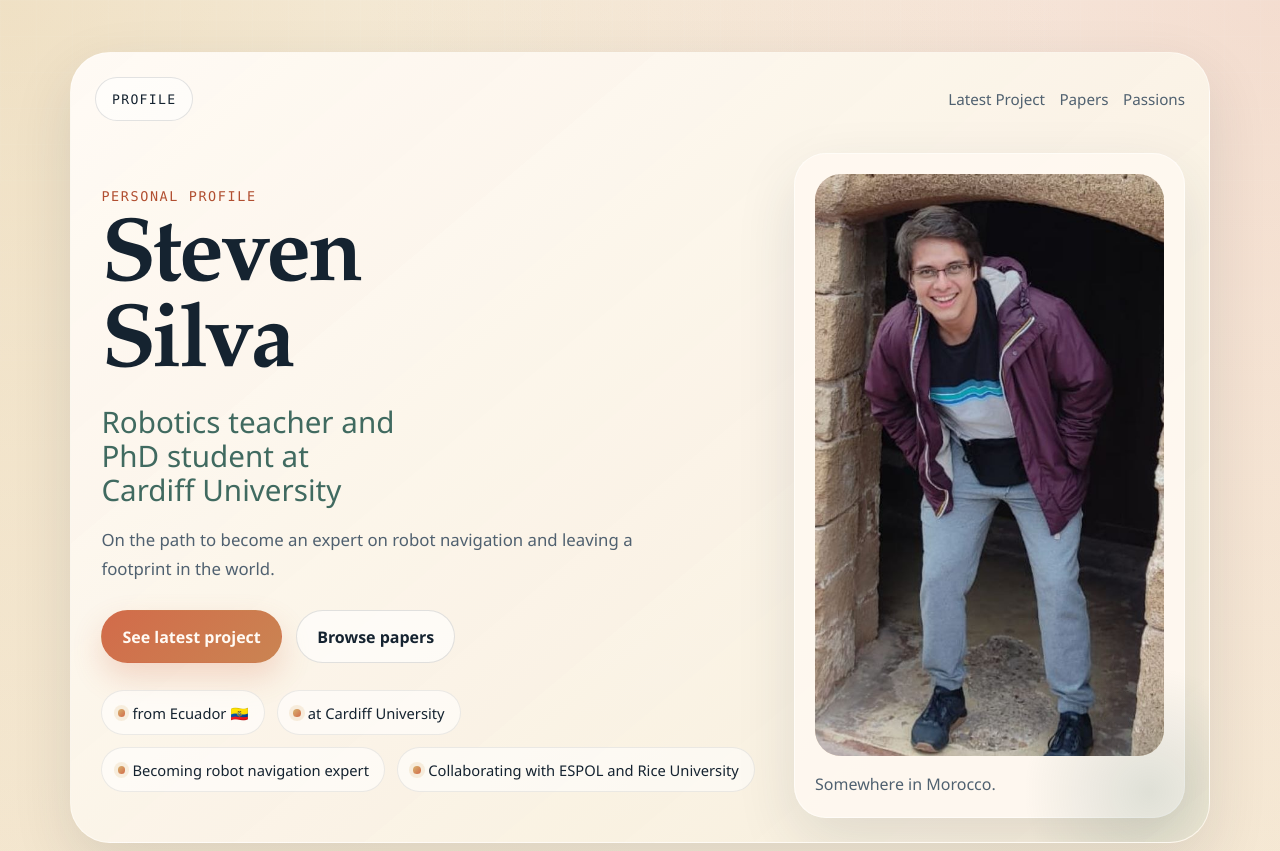
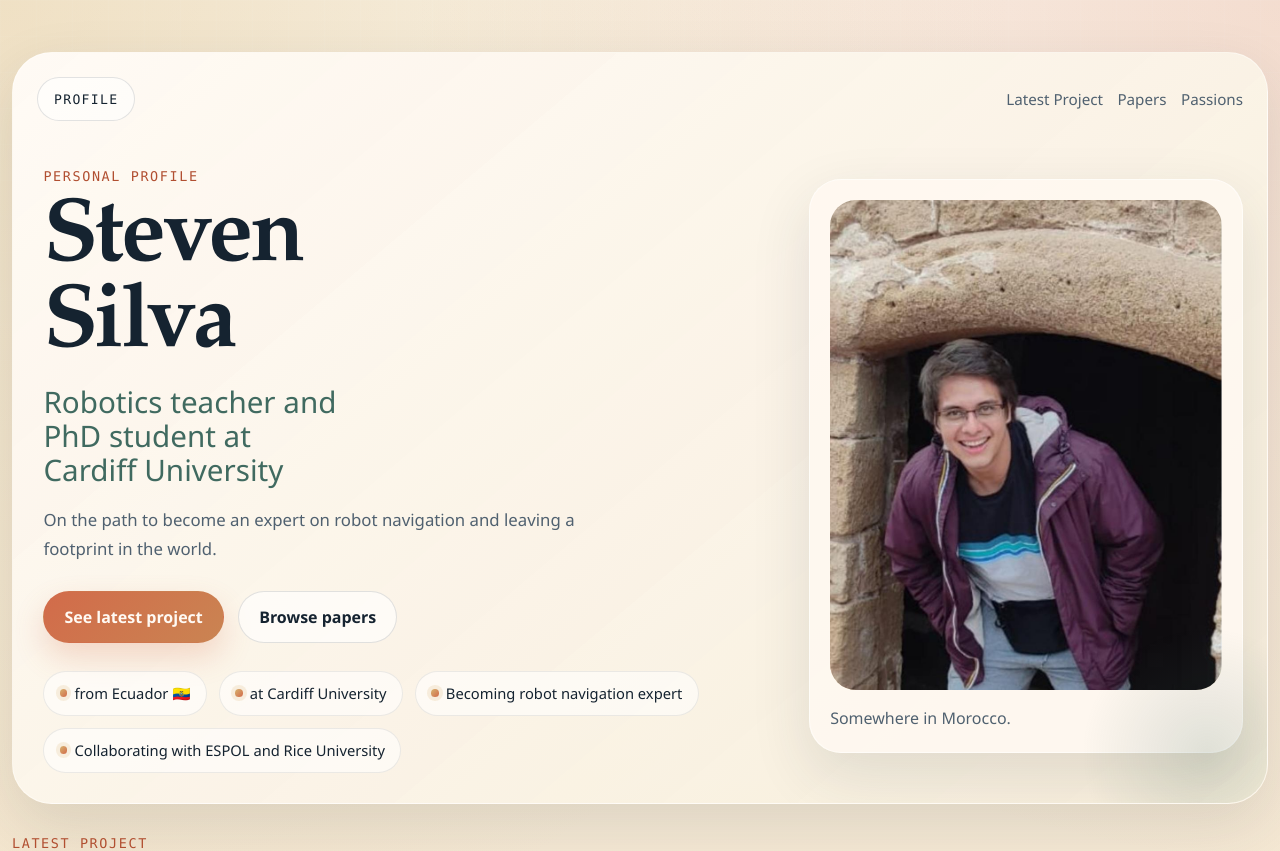
Before and after one commit to sasilva1998/sasilva1998.github.io, a React (Vite) app: page / in a window 1280 px wide. Shown: the top 851 px of the page. Built offline with nearby package versions, Linux system fonts and the light colour scheme.

Commit message:
chore: better pic

```diff
--- a/src/styles.css
+++ b/src/styles.css
@@ -13,7 +13,7 @@
   --radius-lg: 32px;
   --radius-md: 22px;
   --radius-sm: 999px;
-  --content-width: 1140px;
+  --content-width: 1280px;
   --transition: 220ms ease;
 }
 
@@ -68,7 +68,7 @@ code {
 }
 
 .page-shell {
-  width: min(calc(100% - 2rem), var(--content-width));
+  width: min(calc(100% - 1.5rem), var(--content-width));
   margin: 0 auto;
   padding: 1.25rem 0 4rem;
 }
@@ -287,7 +287,7 @@ h1 {
 
 .portrait-frame {
   position: relative;
-  aspect-ratio: 0.60;
+  aspect-ratio: 0.8;
   overflow: hidden;
   border-radius: calc(var(--radius-lg) - 6px);
   background:
```
Also changed, not shown: public/profilePic.jpg.
